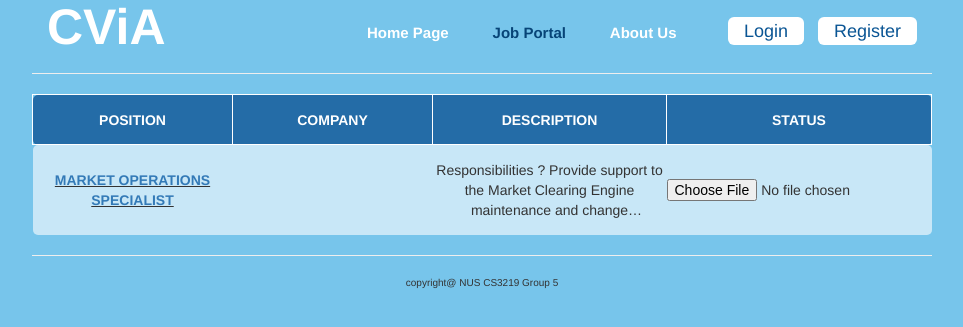
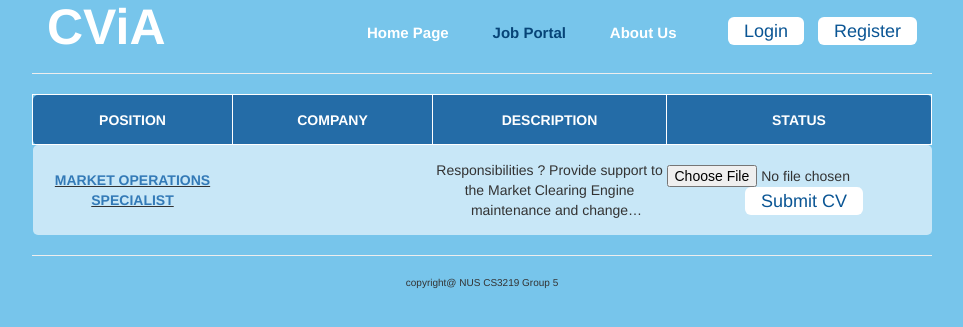
Before and after one commit to java-wei/CVIA, a PHP site: page /CVIA/jobPortal.php in a window 1280 px wide. Shown: the part 28-355 px from the top of the page, without its empty margins (158-1121 px from the left). Run offline with PHP 8.4, Linux system fonts and the light colour scheme; data comes from the database, SQL or seed files in the repository; some libraries are stand-ins or nearby versions.

Commit message:
Change cv submit button on the job portal page

```diff
--- a/jobPortal.php
+++ b/jobPortal.php
@@ -178,7 +178,12 @@
               "<td class=\"jobTitle\"><a href=\"jobPage.php?job=".$row["job_id"]."\" target=\"_blank\">".$row["job_title"]."</a></td>
               <td class=\"jobCompany\">".$row["company"]."</td>
               <td class=\"jobDescription\">".$row["job_description"]."</td>
-              <td class=\"jobStatus\"><input type=\"file\" name=\"UploadFile\" id=\"myFile\" class=\"homereportupload\"  accept=\"application/pdf\"/></td>
+              <td class=\"jobStatus\">
+              <form action=\"uploadCV.php?jobID=".$row["job_id"]."\" method=\"post\" enctype=\"multipart/form-data\">
+                <input type=\"file\" name=\"UploadFile\" id=\"myFile\" class=\"homereportupload\" accept=\"application/pdf\">
+                <button class=\"UploadCVButton btn btn-default btn-lg\" button type=\"submit\" name=\"btn-upload\">Submit CV</button>
+              </form>
+              </td>
               </tr>";
               $count = $count + 1;
             }
```
